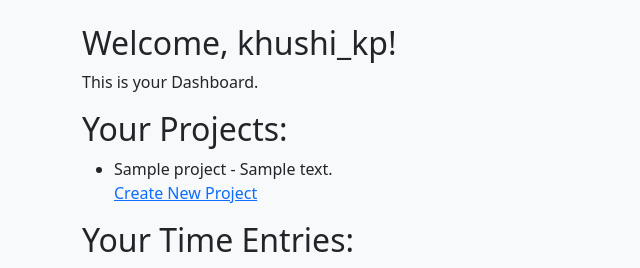
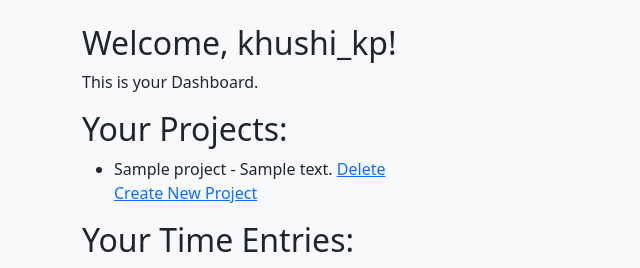
Before and after one commit to k2kp/Employee-Timetracker, a Django app: page / in a window 1280 px wide. Shown: the part 56-324 px from the top of the page, without its empty margins (0-640 px from the left). Run offline with Django 5.2, Linux system fonts and the light colour scheme; a user stored in the database is signed in; tables that the repository leaves empty hold one stand-in row (values such as "Sample post").

Commit message:
delete feature

```diff
--- a/tapp/tracker/templates/tracker/dashboard.html
+++ b/tapp/tracker/templates/tracker/dashboard.html
@@ -6,7 +6,8 @@
 <h2>Your Projects:</h2>
 <ul>
     {% for project in projects %}
-        <li>{{ project.name }} - {{ project.description }}</li>
+        <li>{{ project.name }} - {{ project.description }}
+        <a href="{% url 'delete_project' project.id %}" onclick="return confirm('Are you sure you want to delete this project?');">Delete</a></li>
     {% empty %}
         <li>No projects found.</li>
     {% endfor %}
--- a/tapp/tracker/urls.py
+++ b/tapp/tracker/urls.py
@@ -9,5 +9,6 @@ urlpatterns = [
     path('edit/<int:entry_id>/', views.edit_time_entry, name='edit_time_entry'),
     path('create-project/', create_project, name='create_project'),
     path('delete/<int:entry_id>/', views.delete_time_entry, name='delete_time_entry'),
+    path('delete-project/<int:project_id>/', views.delete_project, name='delete_project'),
 
 ]
--- a/tapp/tracker/views.py
+++ b/tapp/tracker/views.py
@@ -80,3 +80,15 @@ def create_project(request):
     else:
         form = ProjectForm()
     return render(request, 'tracker/create_project.html', {'form': form})
+
+
+
+from django.contrib.auth.decorators import login_required
+from django.shortcuts import get_object_or_404, redirect
+from .models import Project
+
+@login_required
+def delete_project(request, project_id):
+    project = get_object_or_404(Project, id=project_id, created_by=request.user)
+    project.delete()
+    return redirect('dashboard')
```
Also changed, not shown: tapp/db.sqlite3.
